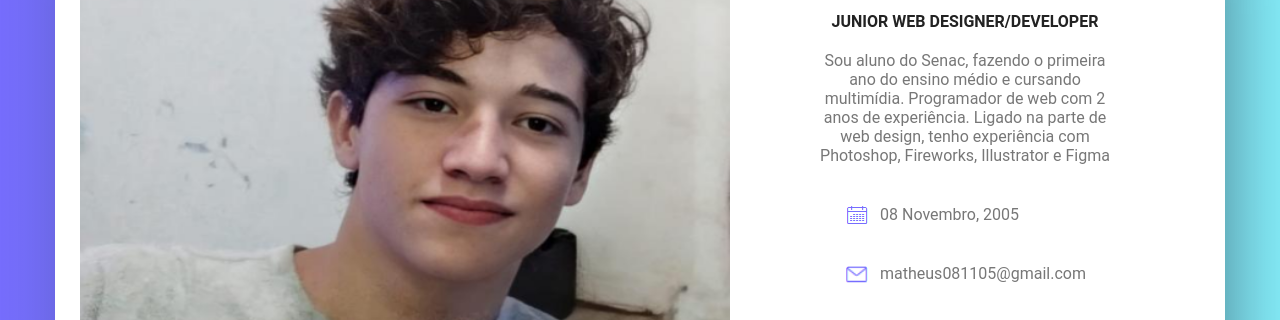
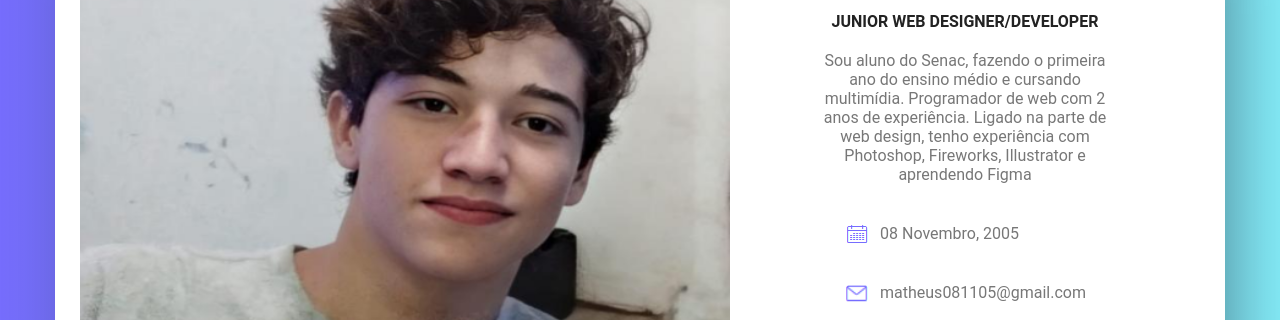
Before and after one commit to NewMatheusED/Portif-lioSENAC, a plain HTML site: page index.html in a window 1280 px wide. Shown: the part 224-544 px from the top of the page. Drawn offline with nearby package versions, Linux system fonts and the light colour scheme.

Commit message:
Update index.html

```diff
--- a/index.html
+++ b/index.html
@@ -20,7 +20,7 @@
                     <h6>Olá a todos, eu sou o</h6>
                     <h1>Matheus Eduardo</h1>
                     <h3>Junior Web Designer/Developer</h3>
-                    <p>Sou aluno do Senac, fazendo o primeira ano do ensino médio e cursando multimídia. Programador de web com 2 anos de experiência. Ligado na parte de web design, tenho experiência com Photoshop, Fireworks, Illustrator e Figma </p>
+                    <p>Sou aluno do Senac, fazendo o primeira ano do ensino médio e cursando multimídia. Programador de web com 2 anos de experiência. Ligado na parte de web design, tenho experiência com Photoshop, Fireworks, Illustrator e aprendendo Figma </p>
                     <ul>
                         <li data-aos="fade-right"><img src="Calendário.png" alt=""> <p>08 Novembro, 2005</p></li>
                         <li data-aos="fade-right" data-aos-delay="200"><img src="Email.png" alt=""><p>matheus081105@gmail.com</p></li>
```
